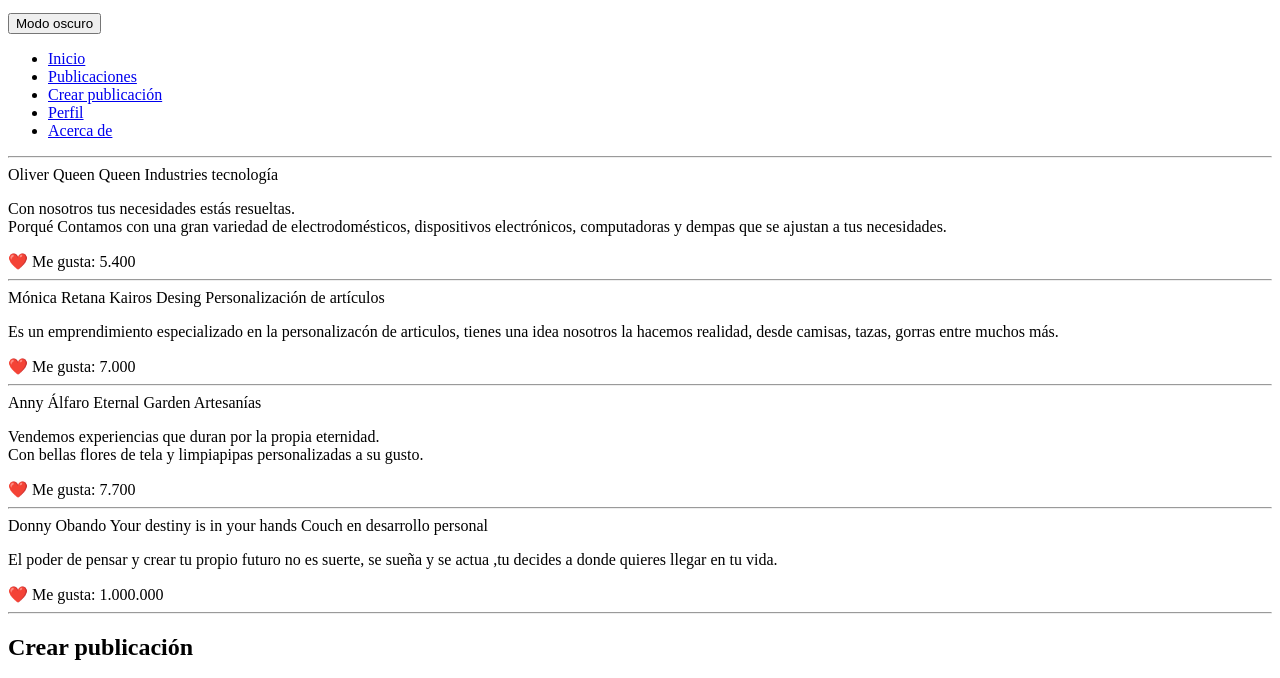
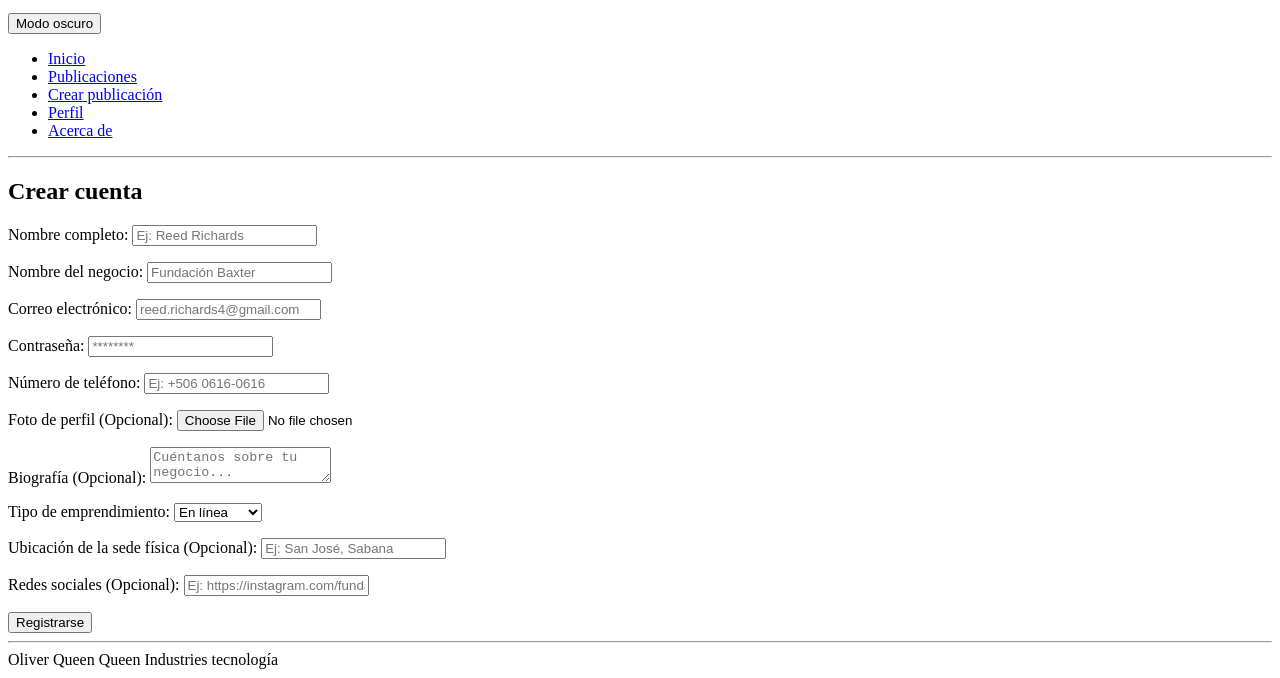
Before and after one commit to Eithan2316/Proyecto_Diseno, a plain HTML site: page index.html in a window 1280 px wide. Shown: the part 101-779 px from the top of the page. Drawn offline with Linux system fonts and the light colour scheme; files whose address does not match are found by name.

Commit message:
Se crea la sección para crear una cuenta

```diff
--- a/index.html
+++ b/index.html
@@ -28,7 +28,30 @@
 </header>
 <main><!--Inicia el contenido principal de la página web -->
     <hr>
-
+    <section id="Autenticacion" class="autenticacion">
+        <div class="autenticacion_card">
+            <h2> Crear cuenta </h2>
+            <form id="registro">
+                <p> <label for="registro_nombre"> Nombre completo: <input type="text" id="registro_nombre" required placeholder="Ej: Reed Richards"> </label></p>
+                <p> <label for="registro_negocio"> Nombre del negocio: <input type="text" id="registro_negocio" required placeholder="Fundación Baxter"> </label></p>
+                <p> <label for="registro_correo"> Correo electrónico: <input type="email" id="registro_correo" required placeholder="reed.richards4@gmail.com"> </label></p>
+                <p> <label for="registro_password"> Contraseña: <input type="password" id="registro_password" required placeholder="********"></label></p>
+                <p> <label for="registro_telefono"> Número de teléfono: <input type="tel" id="registro_telefono" required placeholder="Ej: +506 0616-0616"></label></p>
+                <p> <label for="registro_imagen"> Foto de perfil (Opcional): <input type="file" id="registro_imagen" name="imagenRegistro" accept="imagen/png, imagen/jpeg, imagen/webp"> </label></p>
+                <p> <label for="registro_biografia"> Biografía (Opcional): <textarea id="registro_biografia" name="bio" placeholder="Cuéntanos sobre tu negocio..."></textarea></label></p>
+                <p> <label for="registro_local"> Tipo de emprendimiento: </label>
+                    <select id="registro_local" name="tipo_local" required>
+                        <option value="en_linea" selected> En línea </option>
+                        <option value="fisico"> Sede física </option>
+                    </select>
+                 </p>
+                 <p> <label for="registro_ubicación"> Ubicación de la sede física (Opcional): <input type="text" id="registro_ubicación" name="ubicacion" placeholder="Ej: San José, Sabana"></label></p>
+                 <p> <label for="registro_links"> Redes sociales (Opcional): <input type="url" id="registro_links" name="links" placeholder="Ej: https://instagram.com/fundacion_baxter"> </label></p>
+                <button type="submit" class="boton_registro"> Registrarse </button>
+            </form>
+        </div>
+        <hr>
+    </section>
     <section id="Publicaciones"><!--Se crea la sección donde irán las publicaciones-->
         <!--Se muestra el primer comentario-->
         <article class="publicacion"><!--Se crea un artículo, junto a la clase de "publicacion", para comenzar las publicaciones en una misma clase-->
@@ -124,9 +147,11 @@
     </div>
     <div id="contenido_usuario" class="contenido_usuario"><!--Se abre un div que manejará el contenido del perfil-->
         <p id="bio_usuario">Soy un joven de 22 años que prospera con su negocio de motos.</p>
+        <p id="tipo_negocio_usuario"> Modalidad: <span id="texto_tipo_negocio"> En línea </span></p>
         <p id="ubicacion_usuario">Ubicacion: Costa Rica, San Jose, Sabana.</p>
         <p id="telefono_usuario">Numero de telefono: +506 7777 7777</p>
         <p id="links_usuario">Links: JasonTud.ig</p>
+    </div>
     </section>
     <section id="Acerca_de"><!--Se abre la sección que mostrará información al respecto del sitio web-->
   <div class="acerca-header"><!--Se inicia un div para introducir los puntos que tocan la información de la empresa-->
@@ -164,13 +189,13 @@
 </main>
 </body>
 <hr>
-<footer class="final_pagina">
-    <div class="final_contenido">
-        <div class="seccion_final">
+<footer class="final_pagina"><!--Se crea el pie de página-->
+    <div class="final_contenido"><!--Se abre un div que contendrá toda la información del footer dividida por distitos div-->
+        <div class="seccion_final"><!--Se abre un div que finaliza con el nombre del sitio y un eslogan final-->
             <h3> Business Sky </h3>
             <p> El universo lleno de ideas para su descubrimiento, que te brindará la oportunidad de brillar con tu negocio.</p>
         </div>
-        <div class="final_contenido">
+        <div class="final_contenido"><!--Se crea un div que tendrá la información de contacto-->
             <h3> Comunidad </h3>
             <p> ¿Tienes preguntas o sugerencias? </p>
             <p> <strong> Correo electrónico: </strong>
@@ -180,7 +205,7 @@
                 <a href="tel:+50670182054"> +506 7018-2054 </a>
             </p>
         </div>
-        <div class="creditos_finales">
+        <div class="creditos_finales"><!--Se atribuyen los créditos finales y el año de realización-->
         <p> &copy; 2026 Business Sky </p>
         </div>
     </div>
```
